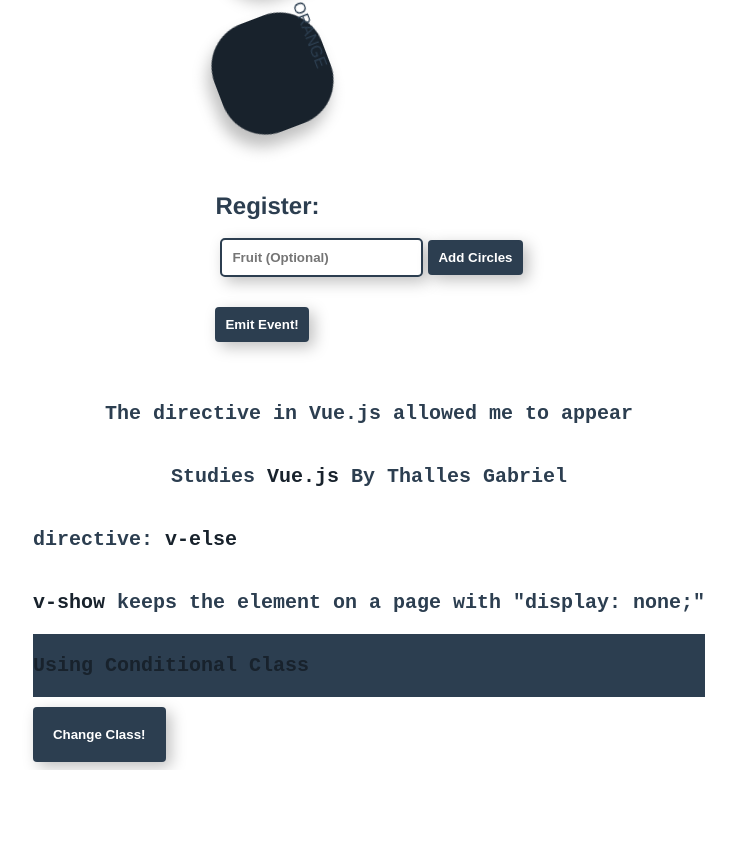
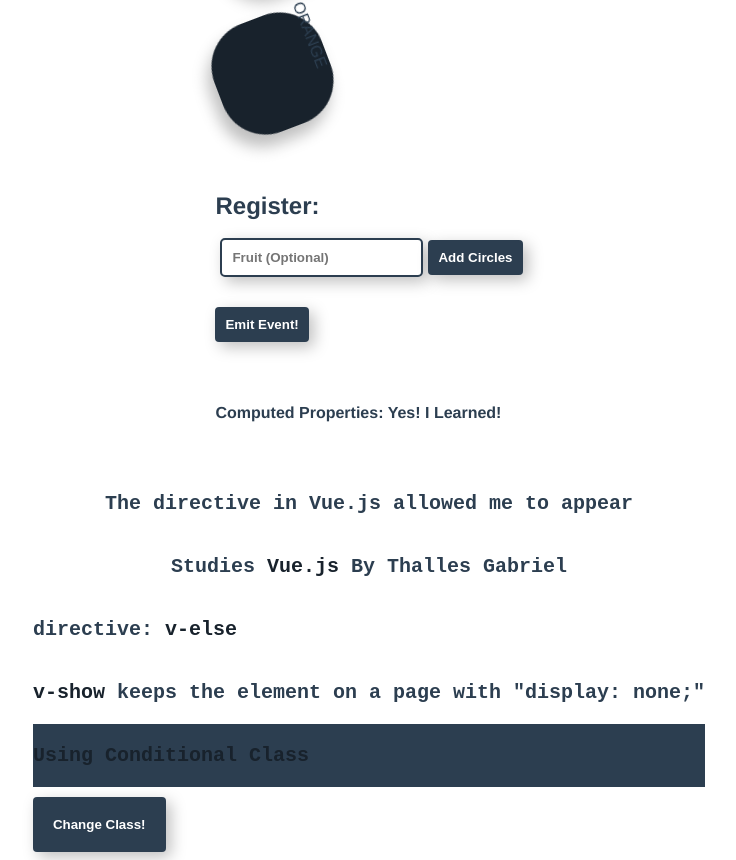
Before and after one commit to thallesyasmim/Vue.js-Studies, a Vue app: page / in a window 1280 px wide. Shown: the part 895-1755 px from the top of the page, without its empty margins (271-1007 px from the left). Before the commit the page ends 1665 px from the top, so only its background shows below. Built offline with nearby package versions, Linux system fonts and the light colour scheme.

Commit message:
Computed Properties

```diff
--- a/src/components/Circle.vue
+++ b/src/components/Circle.vue
@@ -8,6 +8,7 @@
         <input type="text" placeholder="Fruit (Optional)" v-model="inputField">
         <button @click="addCircle(inputField)">Add Circles</button> <br />
         <button @click="emitEvent">Emit Event!</button>
+        <p>Computed Properties: {{ learned }}</p>
     </article>
 </template>
 
@@ -20,7 +21,8 @@ export default {
                 { id: 1, fruit: "Banana" },
                 { id: 2, fruit: "Orange" },
             ],
-            inputField: ''
+            inputField: '',
+            computedProperties: 'Yes!'
         }
     },
     methods: {
@@ -48,6 +50,11 @@ export default {
     filters: { // A filter must receive a value and must return something
         processFruits(value) {
             return value.toUpperCase()
+        }
+    },
+    computed: { //Generates properties dynamically
+        learned() {
+            return this.computedProperties + ' I Learned!'
         }
     }
 }
@@ -82,9 +89,10 @@ export default {
         }
     }
 
-    h1 {
+    h1, p {
         color: #2c3e50;
         margin: 20% 0 10px;
+        font-weight: 700;
     }
 
     input {
```
